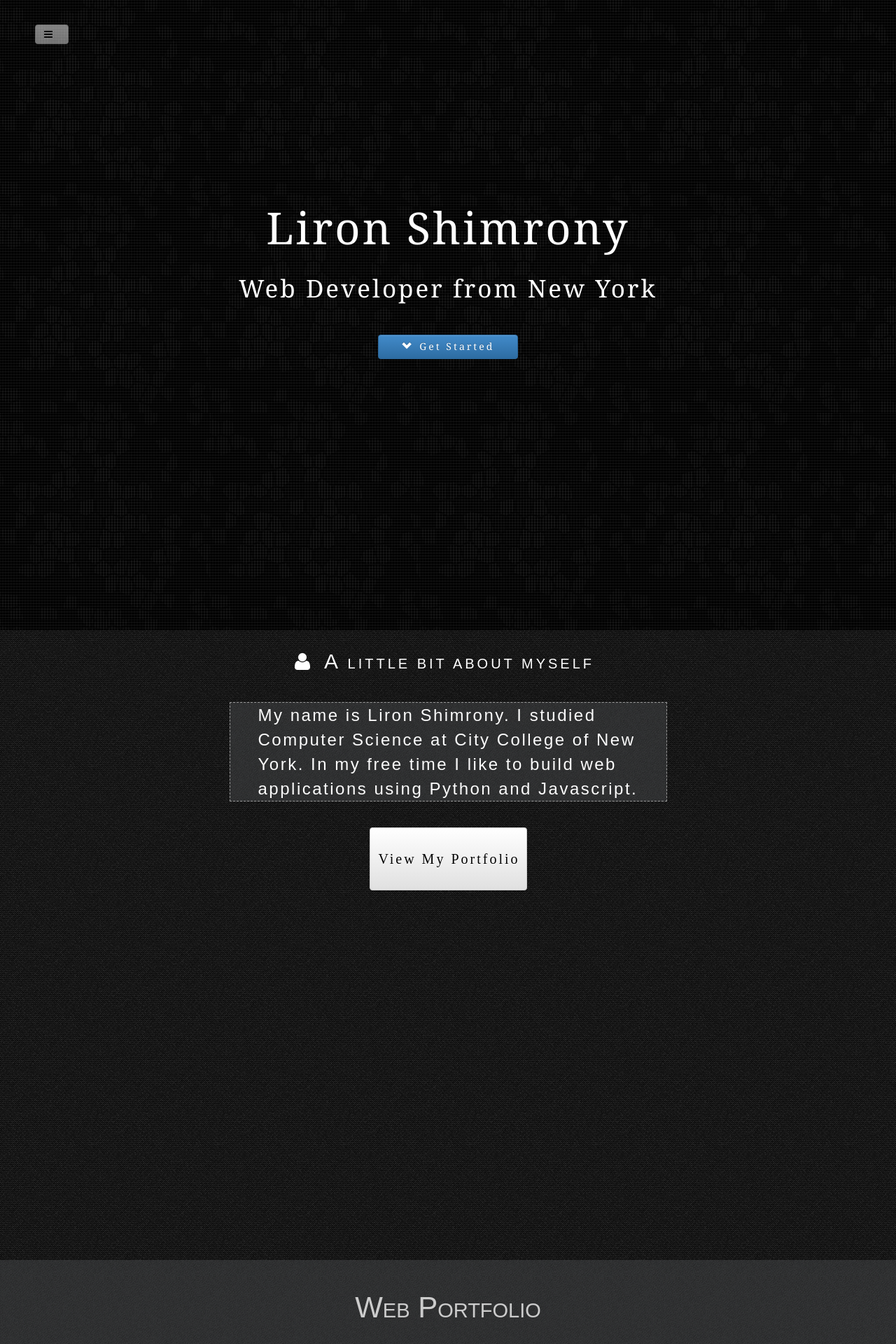
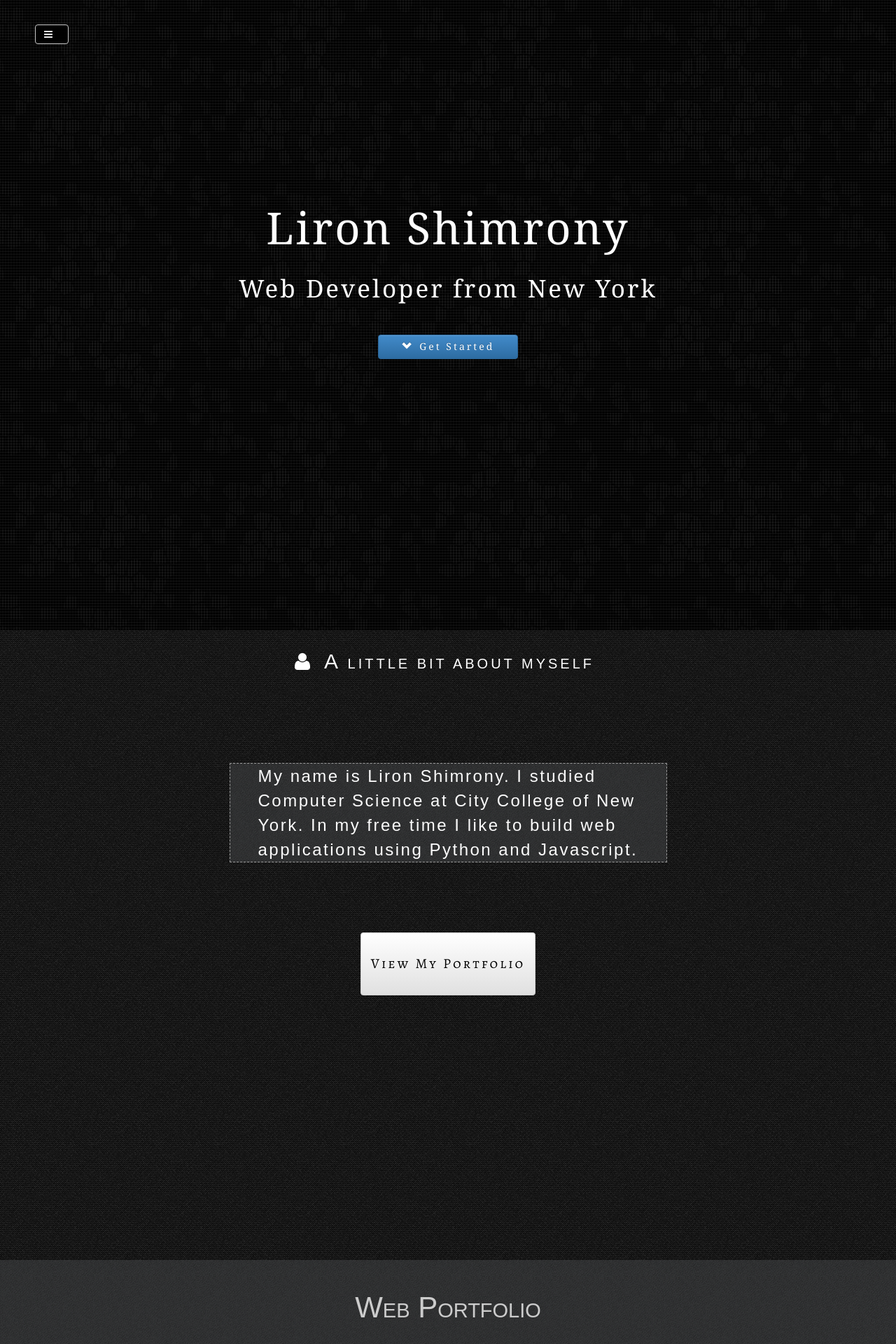
Before and after one commit to lsxliron/lsxliron.github.io, a Jekyll site: the page built from index.html, in a window 1280 px wide. Shown: the top 1920 px of the page at 70% size. Built offline with Jekyll 4.4.1, drawn with Linux system fonts in a browser that asks for light colours.

Commit message:
Added JS functionality. Need to refactor and clean code, set font and little touch to the design

```diff
--- a/css/styles.css
+++ b/css/styles.css
@@ -1,4 +1,7 @@
-
+@font-face{
+	font-family: 'Alegreya';
+	src:url('../fonts/AlegreyaSC-Regular.otf');
+}
 
 .page{
 	width: 100%;
@@ -39,16 +42,16 @@
 }
 
 .portfolioButton{
-	margin-top:3%;
-	width:225px;
+	/*margin-top:3%;*/
+	margin-top: 100px;
+	width:250px;
 	height:10%;
 	color:#000000;
 	vertical-align: middle;
-	/*white-space:5px;*/
 	letter-spacing: 3px;
-	/*font-family: 'Alegreya Sans SC', sans-serif;*/
+	font-family: 'Alegreya', sans-serif;
 	/*font-family: "Georgia", serif;*/
-	font-family: 'Roboto Slab', serif;
+	/*font-family: 'Roboto Slab', serif;*/
 	font-size:20px;
 
 }
@@ -64,7 +67,7 @@
 
 .lighterBox{
 	width:50%;
-	margin-top: 3%;
+	margin-top: 10%;
 	font-family: "Georgia", serif;
 	border-style: dashed;
 	border-width: 1px;
@@ -256,3 +259,40 @@ a:hover{text-decoration: none;}
 	background-image: url('../img/background/binding_dark.png')
 
 }
+
+.sideMenuItem{
+	cursor: pointer;
+}
+
+li:hover{
+	background: rgba(80, 160, 250, .50)
+}
+
+.sideBarDiv{
+	background-color:#1A1A1A;
+	opacity: .9;
+}
+
+.menuButton{
+	background-color: black;
+	color:white;
+	border-style: solid;
+	border-color: #DFDFDF;
+	text-align: center;
+	opacity: 0.9;
+	z-index:1000;
+	margin-top:35px;
+	margin-left:50px;
+	position:fixed;
+}
+
+.menuButton:hover{
+background: rgba(80, 160, 250, .50)
+}
+
+i{color:white;}
+
+.programmingProjectsDiv{
+	display:table-cell;
+	width:50%;
+}
--- a/index.html
+++ b/index.html
@@ -3,21 +3,21 @@ layout: custom
 ---
 
 <div class="toggled" id="wrapper">
-	<div id="sidebar-wrapper" style="background-color:#1A1A1A; right:0;">
+	<div id="sidebar-wrapper" class="sidebarDiv">
 		<ul class="sidebar-nav" style="margin-top:25%">
-		<li style="color:white"> <i class="fa fa-thumbs-up"> </i>Welcome</li>
-		<li style="color:white"> <i class="fa fa-user"> </i> About Me</li>
-		<li style="color:white"> <i class="fa fa-picture-o"> </i>Portfolio</li>
-		<li style="color:white"> <i class="fa fa-flask"></i> Projects</li>
-		<li style="color:white"> <i class="fa fa-envelope"> </i>Contant</li>
-		<li style="color:white"> <i class="fa fa-link"></i> Links</li>
+		<a class="sideMenuItem" id="welcomePageLi"><li style="color:white"> <i class="fa fa-thumbs-up"> </i>Welcome</li></a>
+		<a class="sideMenuItem" id="aboutMeLi"> <li style="color:white"> <i class="fa fa-user"> </i> About Me</li></a>
+		<a class="sideMenuItem" id="portfolioLi"><li style="color:white"> <i class="fa fa-picture-o"> </i>Portfolio</li></a>
+		<a class="sideMenuItem" id="projectsLi"><li style="color:white"> <i class="fa fa-flask"></i> Projects</li></a>
+		<a class="sideMenuItem" id="contactLi"><li style="color:white"> <i class="fa fa-envelope"> </i>Contant</li></a>
+		<a class="sideMenuItem" id="linksLi"><li style="color:white"> <i class="fa fa-link"></i> Links</li></a>
 		</ul>
 	</div>
 </div>
 
-<button id="menuToggle" type="button" class="btn btn-default" style="z-index:1000; color:black; margin-top:35px; margin-left:50px; opacity:0.5; position:fixed"><i class="fa fa-bars"></i></button>
+<button id="menuToggle" type="button" class="btn menuButton"> <i class="fa fa-bars"></i> </button>
 
-<div class='firstPage page'>
+<div id="welcomePage" class='firstPage page'>
 	<div class="container centerDiv">
 		<h1 class="nameHeader">Liron Shimrony</h1>
 
@@ -80,7 +80,7 @@ layout: custom
 		</div>
 	</div>
 	<div style="position:relative; width:100%; text-align:center">
-		<button type="button" class="webPortfolioButton btn btn-default" id="projectsBtn">Other Projects</a>
+		<button type="button" class="webPortfolioButton btn btn-default" id="webPortfolioBtn">Other Projects</a>
 	</div>
 </div>
 
@@ -94,7 +94,7 @@ layout: custom
 
 		<div style="display:table-row;">
 
-			<div style="display:table-cell; width:50%">
+			<div class="programmingProjectsDiv">
 				<blockquote class="lead hover-active">
 					<a href="http://hiqsolver-csc44800.rhcloud.com" target="_blank">
 						<i class="fa fa-globe fa-2x"></i>
@@ -103,7 +103,7 @@ layout: custom
 				</blockquote>
 			</div>
 
-			<div style="display:table-cell; width:50%">
+			<div class="programmingProjectsDiv">
 				<blockquote class="lead hover-active">
 					<a href="https://github.com/lsxliron/BookBay" target="_blank">
 						<i class="fa fa-github-alt fa-2x"></i>
@@ -114,7 +114,7 @@ layout: custom
 		</div>
 
 		<div style="display:table-row;">
-			<div style="display:table-cell; width:50%">
+			<div class="programmingProjectsDiv">
 				<blockquote class="lead hover-active">
 					<a href="http://www.github.com/lsxliron/PowerCalc" target="_blank">
 						<i class="fa fa-github-alt fa-2x"></i>
@@ -123,7 +123,7 @@ layout: custom
 				</blockquote>
 			</div>
 
-			<div style="display:table-cell; width:50%;">
+			<div class="programmingProjectsDiv">
 				<blockquote class="lead hover-active">
 					<a href="https://github.com/lsxliron/Euler" target="_blank">
 						<i class="fa fa-github-alt fa-2x"></i>
@@ -135,7 +135,7 @@ layout: custom
 		</div>
 
 	</div>
-	<div style="text-align:center; width:100%"><button type="button" class="questionsButton btn btn-primary">Any Questions?</button></div>
+	<div id="programmingProjectsBtn" style="text-align:center; width:100%"><button type="button" class="questionsButton btn btn-primary">Any Questions?</button></div>
 
 </div>
 
@@ -400,6 +413,18 @@ $(document).ready(function(){
 	$('#menuToggle').bind('click',function(e){
 		 e.preventDefault();
         $("#wrapper").toggleClass("toggled");
+        if ($(this).children()[0].className=='fa fa-caret-left fa')
+        	$(this).children()[0].className='fa fa-bars'
+        else
+        	$(this).children()[0].className='fa fa-caret-left fa'
+
+	})
+
+
+	$('.programmingProjectsDiv').click(function(){
+		var bq = $(this).children()[0]
+		var lnk = bq.children[0]
+		lnk.click()
 	})
 
 })//END READY
```
Also changed, not shown: other parts of index.html (+25 -12 lines), fonts/AlegreyaSC-Regular.otf (added), 3 other files.
